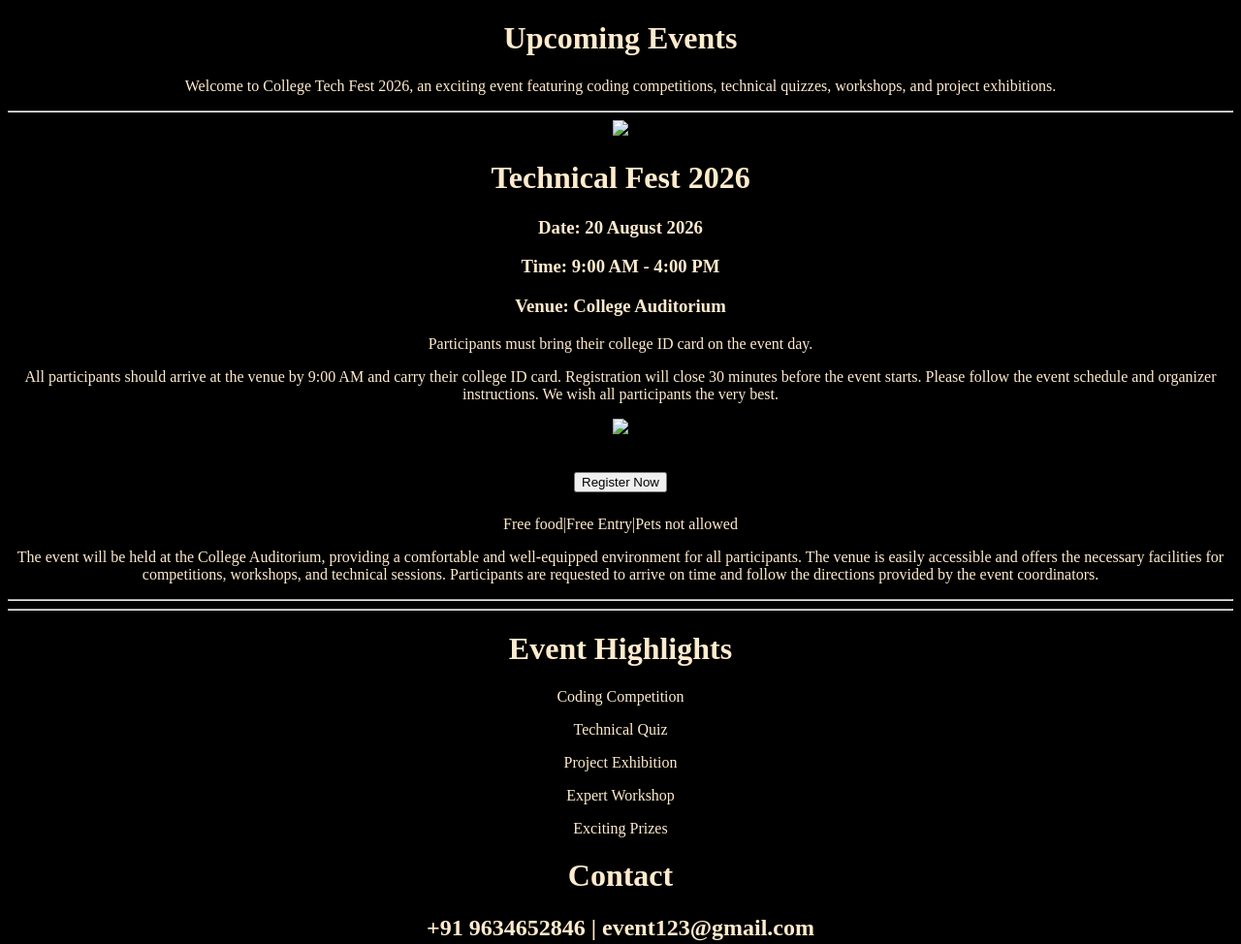
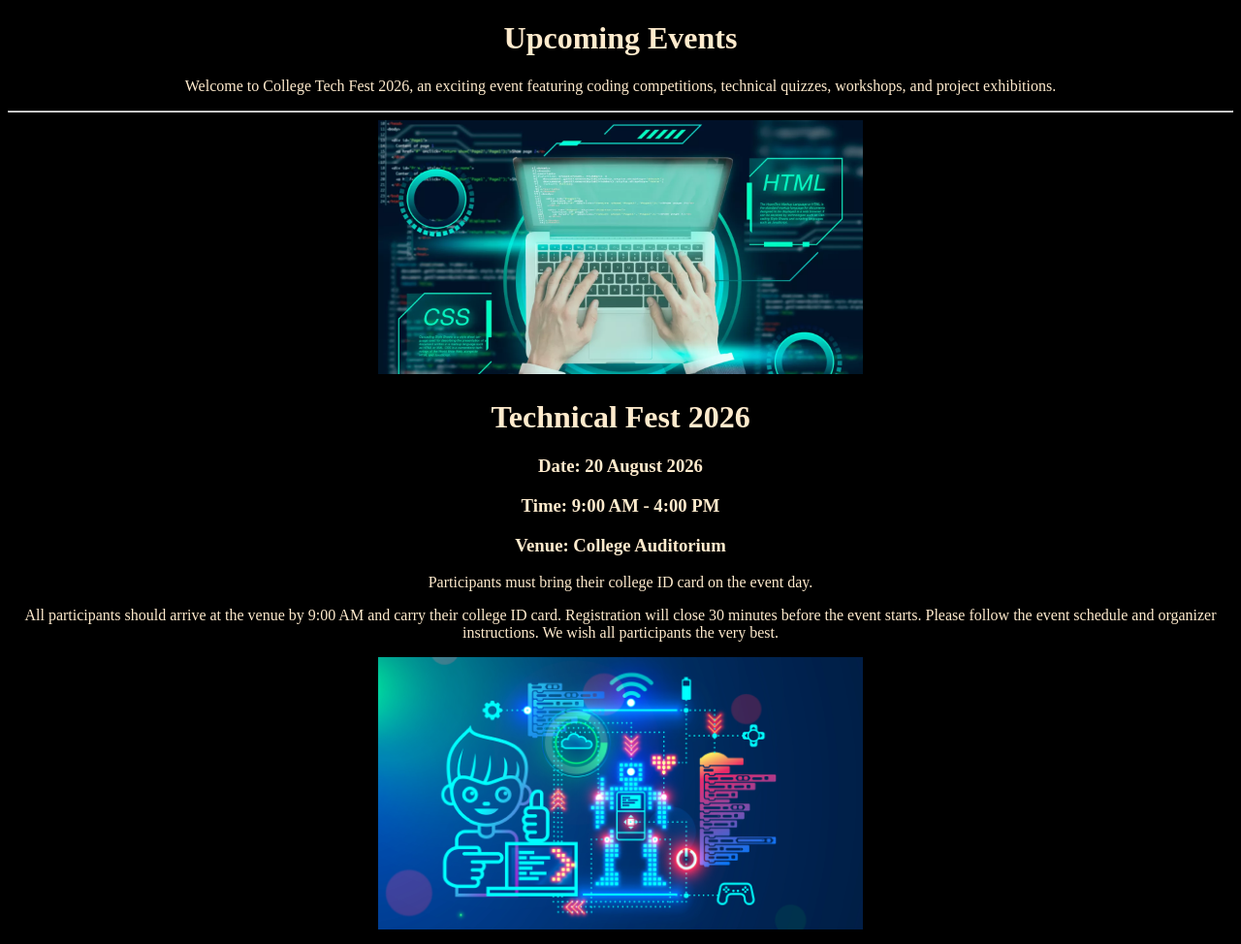
Before and after one commit to hariniperiyannan2006-coder/tech-fest-website, a plain HTML site: page index.html in a window 1280 px wide. Shown: the top 974 px of the page at 97% size. Drawn offline with Linux system fonts and the light colour scheme.

Commit message:
initial tech fest
Updated image sources and cleaned up HTML structure.

```diff
--- a/index.html
+++ b/index.html
@@ -2,7 +2,7 @@
 <html>
     <head>
         <title>Events</title>
-        <link rel="icon" href="img/date.png">
+        <link rel="icon" href="date.png">
 
 
     </head>
@@ -14,7 +14,7 @@
         <hr>
 
         <center>
-        <img src="img/hack2.webp" width="500">
+        <img src="hack2.webp" width="500">
         <h1>Technical Fest 2026</h1>
         <h3> Date: 20 August 2026</h3>
         <h3> Time: 9:00 AM - 4:00 PM</h3>
@@ -24,7 +24,7 @@
         </center>
 
         <center>
-            <img src="img/hack3.jpg" width="500">
+            <img src="hack3.jpg" width="500">
             <h1><a href="register.html"><button>Register Now</button></a></h1>
             <p>Free food|Free Entry|Pets not allowed </p>
             <p>The event will be held at the College Auditorium, providing a comfortable and well-equipped environment for all participants. The venue is easily accessible and offers the necessary facilities for competitions, workshops, and technical sessions. Participants are requested to arrive on time and follow the directions provided by the event coordinators.</p>
```
